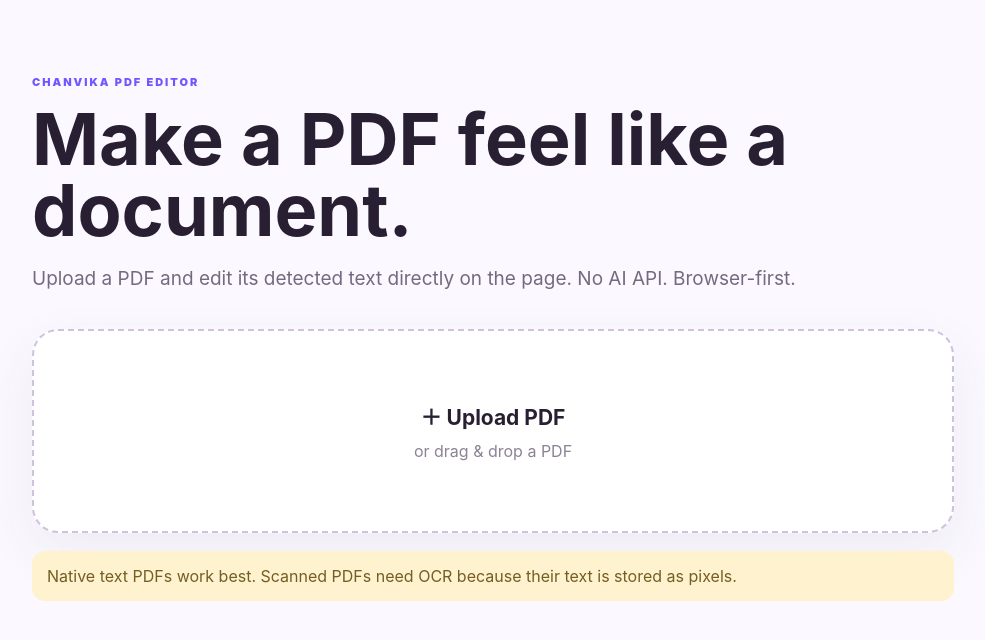
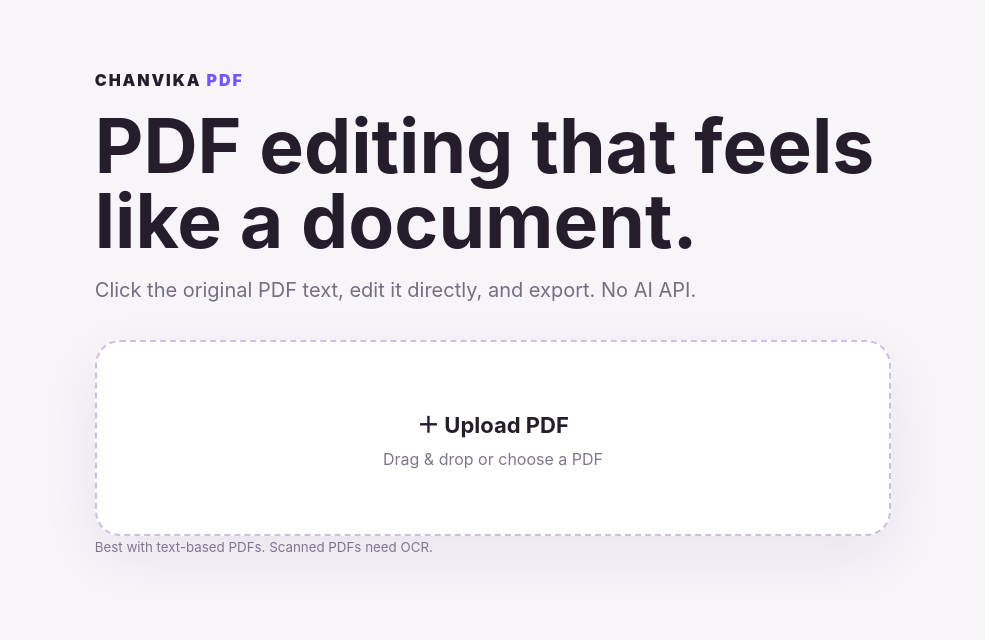
Before and after one commit to CNCreations/Chanvika-PDF_Editor, a React (Vite) app: page / in a window 1280 px wide. Shown: the top 640 px of the page, without its empty margins (147-1132 px from the left). Built offline with nearby package versions, Linux system fonts and the light colour scheme.

Commit message:
Add files via upload

```diff
--- a/package.json
+++ b/package.json
@@ -1,6 +1,6 @@
 {
   "name": "chanvika-pdf-editor",
-  "version": "10.0.0",
+  "version": "11.0.0",
   "private": true,
   "type": "module",
   "scripts": {
--- a/src/main.jsx
+++ b/src/main.jsx
@@ -5,84 +5,52 @@
 import"./style.css";
 pdfjsLib.GlobalWorkerOptions.workerSrc=new URL("pdfjs-dist/build/pdf.worker.mjs",import.meta.url).toString();
 
-const fonts={Helvetica:StandardFonts.Helvetica,Times:StandardFonts.TimesRoman,Courier:StandardFonts.Courier};
+const embedded={Helvetica:StandardFonts.Helvetica,Times:StandardFonts.TimesRoman,Courier:StandardFonts.Courier};
 const uid=()=>Math.random().toString(36).slice(2)+Date.now();
-function download(data,name,type="application/pdf"){const b=data instanceof Blob?data:new Blob([data],{type});const a=document.createElement("a");a.href=URL.createObjectURL(b);a.download=name;a.click();setTimeout(()=>URL.revokeObjectURL(a.href),1000)}
-function Upload({onFile}){const ref=useRef();return <div className="drop" onClick={()=>ref.current?.click()} onDragOver={e=>e.preventDefault()} onDrop={e=>{e.preventDefault();onFile(e.dataTransfer.files[0])}}><input ref={ref} hidden type="file" accept="application/pdf" onChange={e=>{onFile(e.target.files[0]);e.target.value=""}}/><strong>＋ Upload PDF</strong><span>or drag & drop a PDF</span></div>}
+const hex=h=>{h=h.replace("#","");return rgb(parseInt(h.slice(0,2),16)/255,parseInt(h.slice(2,4),16)/255,parseInt(h.slice(4,6),16)/255)};
+function download(data,name){const a=document.createElement("a"),u=URL.createObjectURL(new Blob([data],{type:"application/pdf"}));a.href=u;a.download=name;a.click();setTimeout(()=>URL.revokeObjectURL(u),1000)}
+function Upload({onFile}){const r=useRef();return <div className="drop" onClick={()=>r.current.click()} onDragOver={e=>e.preventDefault()} onDrop={e=>{e.preventDefault();onFile(e.dataTransfer.files[0])}}><input ref={r} hidden type="file" accept="application/pdf" onChange={e=>onFile(e.target.files[0])}/><b>＋ Upload PDF</b><span>Drag & drop or choose a PDF</span></div>}
 
 function App(){
- const[file,setFile]=useState(null),[pdf,setPdf]=useState(null),[page,setPage]=useState(1),[zoom,setZoom]=useState(1),[editing,setEditing]=useState(false),[mode,setMode]=useState("edit"),[objects,setObjects]=useState([]),[selected,setSelected]=useState(null),[draft,setDraft]=useState(""),[msg,setMsg]=useState("");
- const bg=useRef(),pageRef=useRef(),history=useRef([]),redoStack=useRef([]);
-
- async function open(f){if(!f)return;try{const data=new Uint8Array(await f.arrayBuffer());const p=await pdfjsLib.getDocument({data}).promise;setFile(f);setPdf(p);setPage(1);setObjects([]);setSelected(null);setEditing(true);setMsg("Click any text on the page to edit it.");}catch(e){setMsg("Could not open this PDF.")}}
- useEffect(()=>{if(pdf)render()},[pdf,page,zoom]);
- async function render(){
-   const p=await pdf.getPage(page);
-   const scale=1.35*zoom, v=p.getViewport({scale});
-   const c=bg.current;c.width=v.width;c.height=v.height;
-   await p.render({canvasContext:c.getContext("2d"),viewport:v}).promise;
-   const tc=await p.getTextContent();
-   const old=objects.filter(o=>o.page===page);
-   const base=[];
-   for(let i=0;i<tc.items.length;i++){
-     const it=tc.items[i];if(!it.str)continue;
-     const tx=pdfjsLib.Util.transform(v.transform,it.transform);
-     const fs=Math.max(7,Math.hypot(tx[0],tx[1]));
-     const x=tx[4],y=tx[5]-fs;
-     base.push({id:"src-"+page+"-"+i,page,sourceIndex:i,kind:"text",x,y,w:Math.max(8,it.width*scale),h:fs*1.25,text:it.str,original:it.str,size:fs,font:"Arial",color:"#201c27",bold:false,italic:false});
-   }
-   // Keep user objects and merge source text. Source objects are rebuilt per page to match the rendered PDF.
-   setObjects(prev=>[...prev.filter(o=>o.page!==page||o.sourceIndex==null),...base]);
+ const[file,setFile]=useState(),[pdf,setPdf]=useState(),[page,setPage]=useState(1),[zoom,setZoom]=useState(1),[items,setItems]=useState([]),[selected,setSelected]=useState(null),[editing,setEditing]=useState(false),[mode,setMode]=useState("edit"),[msg,setMsg]=useState("");
+ const bg=useRef(),layer=useRef(),paper=useRef(),history=useRef([]),future=useRef([]);
+ async function open(f){if(!f)return;try{const data=new Uint8Array(await f.arrayBuffer()),p=await pdfjsLib.getDocument({data}).promise;setFile(f);setPdf(p);setPage(1);setItems([]);setSelected(null);setEditing(true);setMsg("Click an original PDF text item to edit it.");}catch(e){setMsg("Could not open PDF.")}}
+ useEffect(()=>{if(pdf)loadPage()},[pdf,page,zoom]);
+ async function loadPage(){
+  const p=await pdf.getPage(page),v=p.getViewport({scale:1.4*zoom}),c=bg.current;
+  c.width=v.width;c.height=v.height;await p.render({canvasContext:c.getContext("2d"),viewport:v}).promise;
+  const tc=await p.getTextContent({includeMarkedContent:false}),newItems=[];
+  for(let i=0;i<tc.items.length;i++){
+   const it=tc.items[i];if(!it.str.trim())continue;
+   const t=pdfjsLib.Util.transform(v.transform,it.transform),fs=Math.max(7,Math.hypot(t[0],t[1]));
+   newItems.push({id:`${page}:${i}`,page,index:i,kind:"original",x:t[4],y:t[5]-fs,w:Math.max(it.width*1.4*zoom,fs*.6),h:fs*1.35,text:it.str,original:it.str,size:fs,font:"Helvetica",color:"#201b25"});
+  }
+  setItems(prev=>[...prev.filter(x=>x.page!==page),...newItems]);
  }
- function snapshot(){history.current.push(JSON.stringify(objects));if(history.current.length>50)history.current.shift();redoStack.current=[]}
- function update(id,patch){snapshot();setObjects(a=>a.map(o=>o.id===id?{...o,...patch}:o))}
- function addText(e){if(mode!=="add")return;const r=pageRef.current.getBoundingClientRect();const x=(e.clientX-r.left),y=(e.clientY-r.top);snapshot();const o={id:uid(),page,kind:"added",x,y,w:260,h:40,text:"Type here",size:18,font:"Helvetica",color:"#25202e",bold:false,italic:false};setObjects(a=>[...a,o]);setSelected(o.id);setMode("edit")}
- function clickObj(e,o){e.stopPropagation();setSelected(o.id);if(o.kind==="text"){setDraft(o.text);setMsg("Text selected. Type directly into the box or use the editor panel.")}}
- function undo(){if(!history.current.length)return;redoStack.current.push(JSON.stringify(objects));setObjects(JSON.parse(history.current.pop()))}
- function redo(){if(!redoStack.current.length)return;history.current.push(JSON.stringify(objects));setObjects(JSON.parse(redoStack.current.pop()))}
- function selectedObj(){return objects.find(o=>o.id===selected)}
- async function exportPdf(){
-   try{
-    const d=await PDFDocument.load(await file.arrayBuffer()),ps=d.getPages();
-    const embedded={};for(const[k,v]of Object.entries(fonts))embedded[k]=await d.embedFont(v);
-    for(const o of objects){
-      const p=ps[o.page-1];if(!p)continue;
-      const pageWidth=bg.current.width,pageHeight=bg.current.height;
-      const sx=p.getWidth()/pageWidth,sy=p.getHeight()/pageHeight;
-      if(o.kind==="text"||o.kind==="added"){
-        // Cover original text area, then draw edited text at the same position.
-        if(o.kind==="text")p.drawRectangle({x:o.x*sx-2,y:p.getHeight()-(o.y+o.h)*sy-2,width:o.w*sx+4,height:o.h*sy+4,color:rgb(1,1,1)});
-        p.drawText(o.text||"",{x:o.x*sx,y:p.getHeight()-(o.y+o.h)*sy+2,size:Math.max(6,o.size*sx),font:embedded[o.font]||embedded.Helvetica,color:hex(o.color)});
-      }else if(o.kind==="whiteout")p.drawRectangle({x:o.x*sx,y:p.getHeight()-(o.y+o.h)*sy,width:o.w*sx,height:o.h*sy,color:rgb(1,1,1)});
-      else if(o.kind==="highlight")p.drawRectangle({x:o.x*sx,y:p.getHeight()-(o.y+o.h)*sy,width:o.w*sx,height:o.h*sy,color:rgb(1,.88,.1),opacity:.35});
-      else if(o.kind==="rect")p.drawRectangle({x:o.x*sx,y:p.getHeight()-(o.y+o.h)*sy,width:o.w*sx,height:o.h*sy,color:rgb(1,1,1),opacity:0,borderColor:hex(o.color),borderWidth:2});
-    }
-    download(await d.save(),"chanvika-edited.pdf");setMsg("✓ PDF exported");
-   }catch(e){console.error(e);setMsg("Export failed.")}}
- function hex(h){h=h.replace("#","");return rgb(parseInt(h.slice(0,2),16)/255,parseInt(h.slice(2,4),16)/255,parseInt(h.slice(4,6),16)/255)}
- const sel=selectedObj();
- if(!editing)return <main className="page"><span className="eyebrow">CHANVIKA PDF EDITOR</span><h1>Make a PDF feel like a document.</h1><p>Upload a PDF and edit its detected text directly on the page. No AI API. Browser-first.</p><Upload onFile={open}/><div className="note">Native text PDFs work best. Scanned PDFs need OCR because their text is stored as pixels.</div></main>;
- return <main className="editorPage">
-  <header className="editHead"><button onClick={()=>setEditing(false)}>←</button><b>Chanvika PDF Editor</b><span>{file?.name}</span><button className="export" onClick={exportPdf}>Export PDF</button></header>
-  <div className="editLayout">
-   <aside className="tools">
-    <button className={mode==="edit"?"on":""} onClick={()=>setMode("edit")}>↖<small>Edit</small></button>
-    <button className={mode==="add"?"on":""} onClick={()=>setMode("add")}>T<small>Add Text</small></button>
-    <button className={mode==="whiteout"?"on":""} onClick={()=>setMode("whiteout")}>□<small>Whiteout</small></button>
-    <button onClick={undo}>↶<small>Undo</small></button><button onClick={redo}>↷<small>Redo</small></button>
-   </aside>
-   <section className="canvasPanel">
-    <div className="bar"><button onClick={()=>setPage(Math.max(1,page-1))}>‹</button><b>Page {page} / {pdf.numPages}</b><button onClick={()=>setPage(Math.min(pdf.numPages,page+1))}>›</button><i/><button onClick={()=>setZoom(Math.max(.6,zoom-.1))}>−</button><span>{Math.round(zoom*100)}%</span><button onClick={()=>setZoom(Math.min(2,zoom+.1))}>＋</button></div>
-    <div className="paperArea"><div ref={pageRef} className={"paper "+(mode==="add"?"addMode":"")} onClick={addText}><canvas ref={bg}/>
-      <div className="documentLayer">{objects.filter(o=>o.page===page).map(o=><div key={o.id} className={"docObject "+(selected===o.id?"selected":"")} style={{left:o.x,top:o.y,width:Math.max(o.w,8),minHeight:o.h,fontSize:o.size, color:o.color,fontFamily:o.font,fontWeight:o.bold?"700":"400",fontStyle:o.italic?"italic":"normal"}} onClick={e=>clickObj(e,o)}>
-       {selected===o.id&&mode==="edit"?(<textarea autoFocus value={o.text} onChange={e=>setObjects(a=>a.map(q=>q.id===o.id?{...q,text:e.target.value}:q))} onKeyDown={e=>{if(e.key==="Escape"){e.currentTarget.blur();setSelected(null)}}}/>):o.text}
-      </div>)}</div>
-      {mode==="whiteout"&&<div className="toolHint">Whiteout mode: click the area you want to cover.</div>}
-    </div></div>
-    <div className="status">{msg||"Edit mode: click any text. Add Text mode: click anywhere on the page."}</div>
-   </section>
-   <aside className="inspector"><h3>{sel?"Text properties":"Document editor"}</h3>{sel?<><label>Text</label><textarea value={sel.text} onChange={e=>update(sel.id,{text:e.target.value})}/><label>Font</label><select value={sel.font} onChange={e=>update(sel.id,{font:e.target.value})}><option>Helvetica</option><option>Times</option><option>Courier</option></select><label>Size</label><input type="range" min="8" max="60" value={sel.size} onChange={e=>update(sel.id,{size:+e.target.value})}/><label>Color</label><input type="color" value={sel.color} onChange={e=>update(sel.id,{color:e.target.value})}/><div className="fmt"><button className={sel.bold?"active":""} onClick={()=>update(sel.id,{bold:!sel.bold})}>B</button><button className={sel.italic?"active":""} onClick={()=>update(sel.id,{italic:!sel.italic})}>I</button></div></>:<><p><b>Edit mode:</b> click any detected PDF text.</p><p>The clicked text becomes a real HTML editable box, so you can type, delete and replace characters directly.</p><p><b>Add Text:</b> choose Add Text and click anywhere on the page.</p><p className="warning">Exact original embedded-font preservation is not guaranteed across every PDF.</p></>}</aside>
-  </div>
- </main>
+ function snap(){history.current.push(JSON.stringify(items));future.current=[]}
+ function update(id,patch){snap();setItems(a=>a.map(o=>o.id===id?{...o,...patch}:o))}
+ function select(o,e){e.stopPropagation();if(mode!=="edit")return;setSelected(o.id);setMsg("Editing original PDF text.");}
+ function addText(e){if(mode!=="add")return;const r=paper.current.getBoundingClientRect(),x=e.clientX-r.left,y=e.clientY-r.top;snap();const o={id:uid(),page,kind:"added",x,y,w:180,h:30,text:"Type here",original:"",size:18,font:"Helvetica",color:"#201b25"};setItems(a=>[...a,o]);setSelected(o.id);setMode("edit")}
+ function undo(){if(!history.current.length)return;future.current.push(JSON.stringify(items));setItems(JSON.parse(history.current.pop()))}
+ function redo(){if(!future.current.length)return;history.current.push(JSON.stringify(items));setItems(JSON.parse(future.current.pop()))}
+ async function exportPdf(){try{
+  const d=await PDFDocument.load(await file.arrayBuffer()),ps=d.getPages();
+  const fs={};for(const[k,v]of Object.entries(embedded))fs[k]=await d.embedFont(v);
+  // Cover each original text run and redraw ONLY its current edited value. No duplicate overlay is exported.
+  for(const o of items){const p=ps[o.page-1];if(!p)continue;const sx=p.getWidth()/bg.current.width,sy=p.getHeight()/bg.current.height;
+   if(o.kind==="original"){p.drawRectangle({x:o.x*sx-1,y:p.getHeight()-(o.y+o.h)*sy-1,width:o.w*sx+2,height:o.h*sy+2,color:rgb(1,1,1)});p.drawText(o.text,{x:o.x*sx,y:p.getHeight()-(o.y+o.h)*sy+1,size:o.size*sx,font:fs[o.font]||fs.Helvetica,color:hex(o.color)})}
+   if(o.kind==="added")p.drawText(o.text,{x:o.x*sx,y:p.getHeight()-(o.y+o.h)*sy,size:o.size*sx,font:fs[o.font]||fs.Helvetica,color:hex(o.color)})
+  }
+  download(await d.save(),"chanvika-edited.pdf");setMsg("✓ Export complete");
+ }catch(e){console.error(e);setMsg("Export failed.")}}
+ if(!editing)return <main className="home"><div className="brand">CHANVIKA <span>PDF</span></div><h1>PDF editing that feels like a document.</h1><p>Click the original PDF text, edit it directly, and export. No AI API.</p><Upload onFile={open}/><small>Best with text-based PDFs. Scanned PDFs need OCR.</small></main>;
+ const sel=items.find(x=>x.id===selected);
+ return <main className="app"><header><button onClick={()=>setEditing(false)}>←</button><b>Chanvika PDF Editor</b><span>{file?.name}</span><button className="export" onClick={exportPdf}>Export PDF</button></header>
+ <div className="body"><aside className="toolbar"><button className={mode==="edit"?"active":""} onClick={()=>setMode("edit")}>↖<small>Edit</small></button><button className={mode==="add"?"active":""} onClick={()=>setMode("add")}>T<small>Add Text</small></button><button onClick={undo}>↶<small>Undo</small></button><button onClick={redo}>↷<small>Redo</small></button></aside>
+ <section className="work"><div className="nav"><button onClick={()=>setPage(Math.max(1,page-1))}>‹</button><b>Page {page} / {pdf.numPages}</b><button onClick={()=>setPage(Math.min(pdf.numPages,page+1))}>›</button><i/><button onClick={()=>setZoom(Math.max(.6,zoom-.1))}>−</button><span>{Math.round(zoom*100)}%</span><button onClick={()=>setZoom(Math.min(2,zoom+.1))}>＋</button></div>
+ <div className="stage"><div ref={paper} className="paper" onClick={addText}><canvas ref={bg}/><div ref={layer} className="originalLayer">{items.filter(o=>o.page===page).map(o=><div key={o.id} className={"originalText "+(selected===o.id?"selected":"")} style={{left:o.x,top:o.y,width:o.w,minHeight:o.h,fontSize:o.size,color:o.color,fontFamily:o.font}} onClick={e=>select(o,e)}>
+ {selected===o.id?<textarea autoFocus value={o.text} onChange={e=>setItems(a=>a.map(q=>q.id===o.id?{...q,text:e.target.value}:q))} onFocus={e=>e.currentTarget.select()} />:<span>{o.text}</span>}
+ </div>)}</div></div></div><div className="status">{msg}</div></section>
+ <aside className="panel"><h3>{sel?"Edit original text":"PDF Editor"}</h3>{sel?<><label>Text</label><textarea value={sel.text} onChange={e=>update(sel.id,{text:e.target.value})}/><label>Font</label><select value={sel.font} onChange={e=>update(sel.id,{font:e.target.value})}><option>Helvetica</option><option>Times</option><option>Courier</option></select><label>Size</label><input type="number" min="6" max="72" value={sel.size} onChange={e=>update(sel.id,{size:+e.target.value})}/><label>Color</label><input type="color" value={sel.color} onChange={e=>update(sel.id,{color:e.target.value})}/><p className="tip">This is the original PDF text item. The text is edited in place; no duplicate text layer is shown.</p></>:<><p><b>Edit mode:</b> click directly on any visible text.</p><p>The clicked original text becomes the only editable text object.</p><p>Use <b>Add Text</b> for new content.</p></>}</aside></div></main>
 }
 createRoot(document.getElementById("root")).render(<App/>);
```
Also changed, not shown: src/style.css (+1 -1 lines), 1 other file (tests, documents, lock files or other folders).
